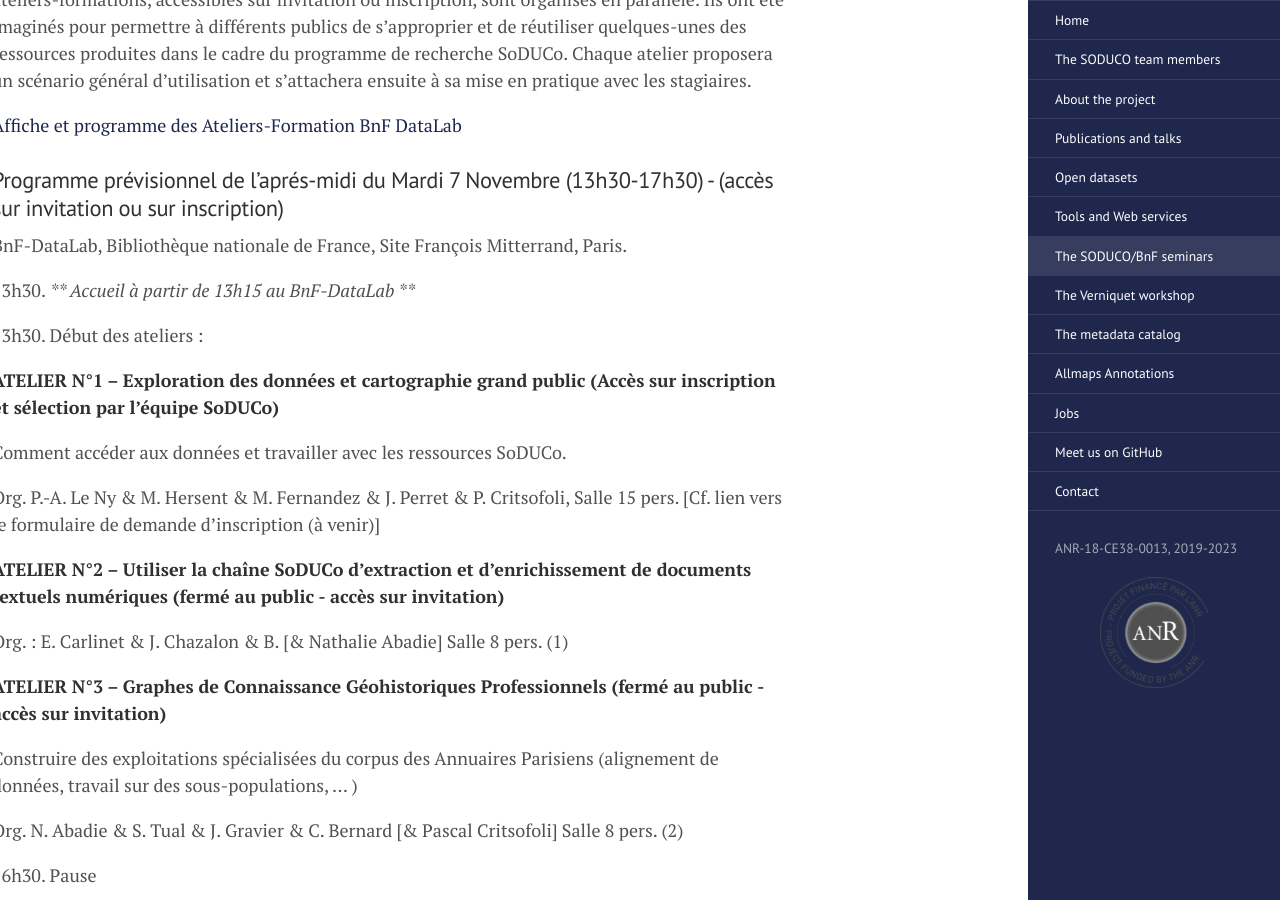
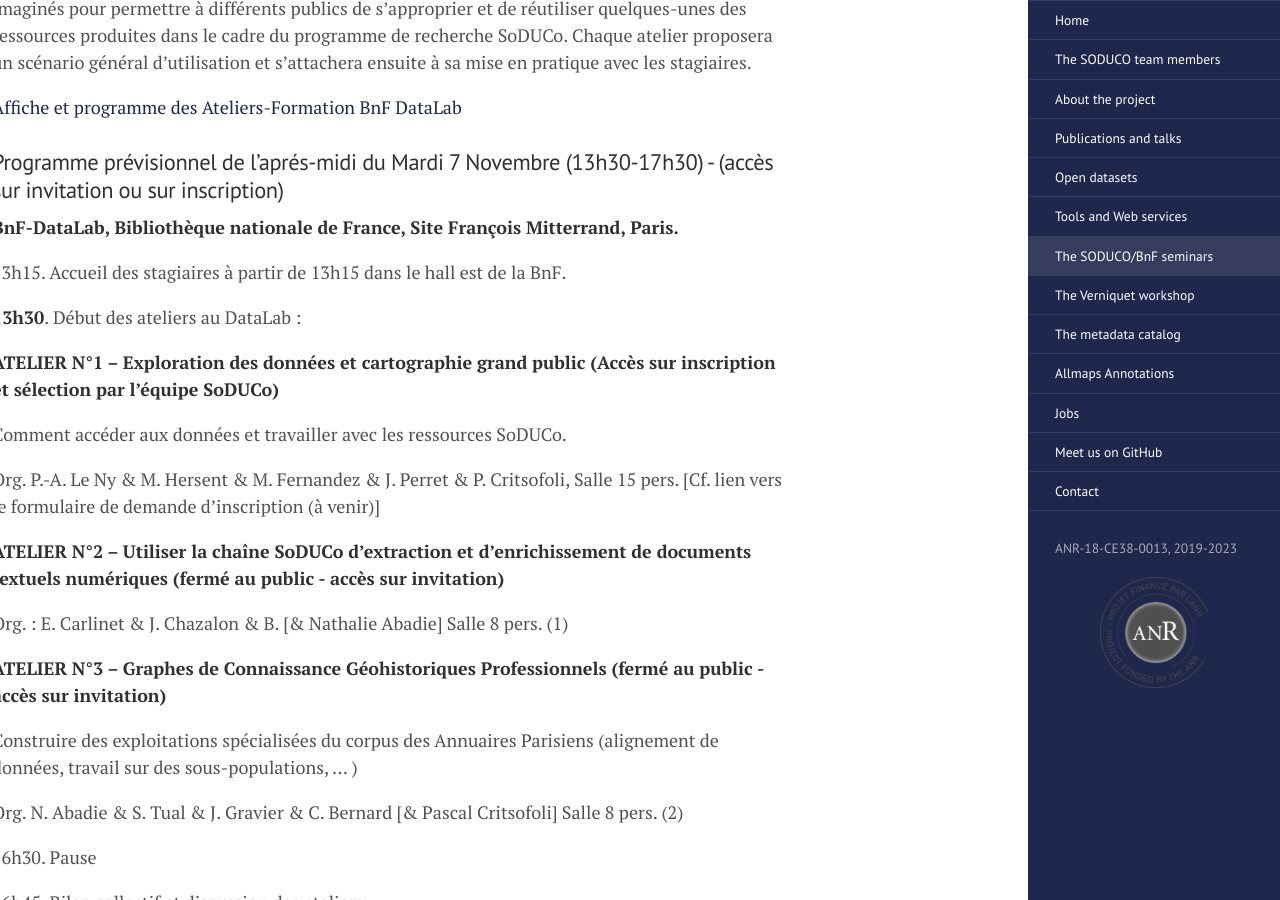
Before and after one commit to soduco/soduco.github.io, a Jekyll site: the page built from soduco_bnf_seminars.md, in a window 1280 px wide and 900 px high, scrolled down 6250 px. Built offline with Jekyll 4.4.1, drawn with Linux system fonts in a browser that asks for light colours; some of the changed text lies outside the part shown.

Commit message:
Last coquilles pour la journée

```diff
--- a/soduco_bnf_seminars.md
+++ b/soduco_bnf_seminars.md
@@ -51,11 +51,9 @@
 
 **Date: Lundi 6 (9h30-17h30) et Mardi 7 (9h30-12h30) Novembre 2023.**.
 
-**Lieu:** BnF, Paris, [Site François Mitterrand](https://www.bnf.fr/fr/francois-mitterrand) (salle 70), Quai François Mauriac, 75706 Paris.
+**Lieu: BnF, Paris, [Site François Mitterrand](https://www.bnf.fr/fr/francois-mitterrand) (salle 70), Quai François Mauriac, 75706 Paris.**
 
-Cette 4ème séance de l'Atelier est ouverte au public.
-
-**Inscription obligatoire** aux trois demi-journées via le lien Evento suivant :
+Cette 4ème séance de l'Atelier est ouverte au public. **Inscription obligatoire** aux trois demi-journées via le lien Evento suivant :
 
 [https://evento.renater.fr/survey/inscriptions-a-la-4eme-seance-soduco-bnf-6-et-7-novembre-2023-0j6blqtl](https://evento.renater.fr/survey/inscriptions-a-la-4eme-seance-soduco-bnf-6-et-7-novembre-2023-0j6blqtl))
 
@@ -148,11 +146,11 @@
 
 ### Programme prévisionnel de l'aprés-midi du Mardi 7 Novembre (13h30-17h30) - (accès sur invitation ou sur inscription)
 
-BnF-DataLab, Bibliothèque nationale de France, Site François Mitterrand, Paris.
+**BnF-DataLab, Bibliothèque nationale de France, Site François Mitterrand, Paris.**
 
-13h30. *** Accueil à partir de 13h15 au BnF-DataLab ***
+13h15. Accueil des stagiaires à partir de 13h15 dans le hall est de la BnF.
 
-13h30. Début des ateliers  :
+**13h30**. Début des ateliers au DataLab :
 
 **ATELIER N°1 – Exploration des données et cartographie grand public (Accès sur inscription et sélection par l'équipe SoDUCo)**
 
@@ -176,7 +174,6 @@
 16h45. Bilan collectif et discussion des ateliers
 
 17h30. Clôture de la journée.
-
 
 ***
 ***
```
